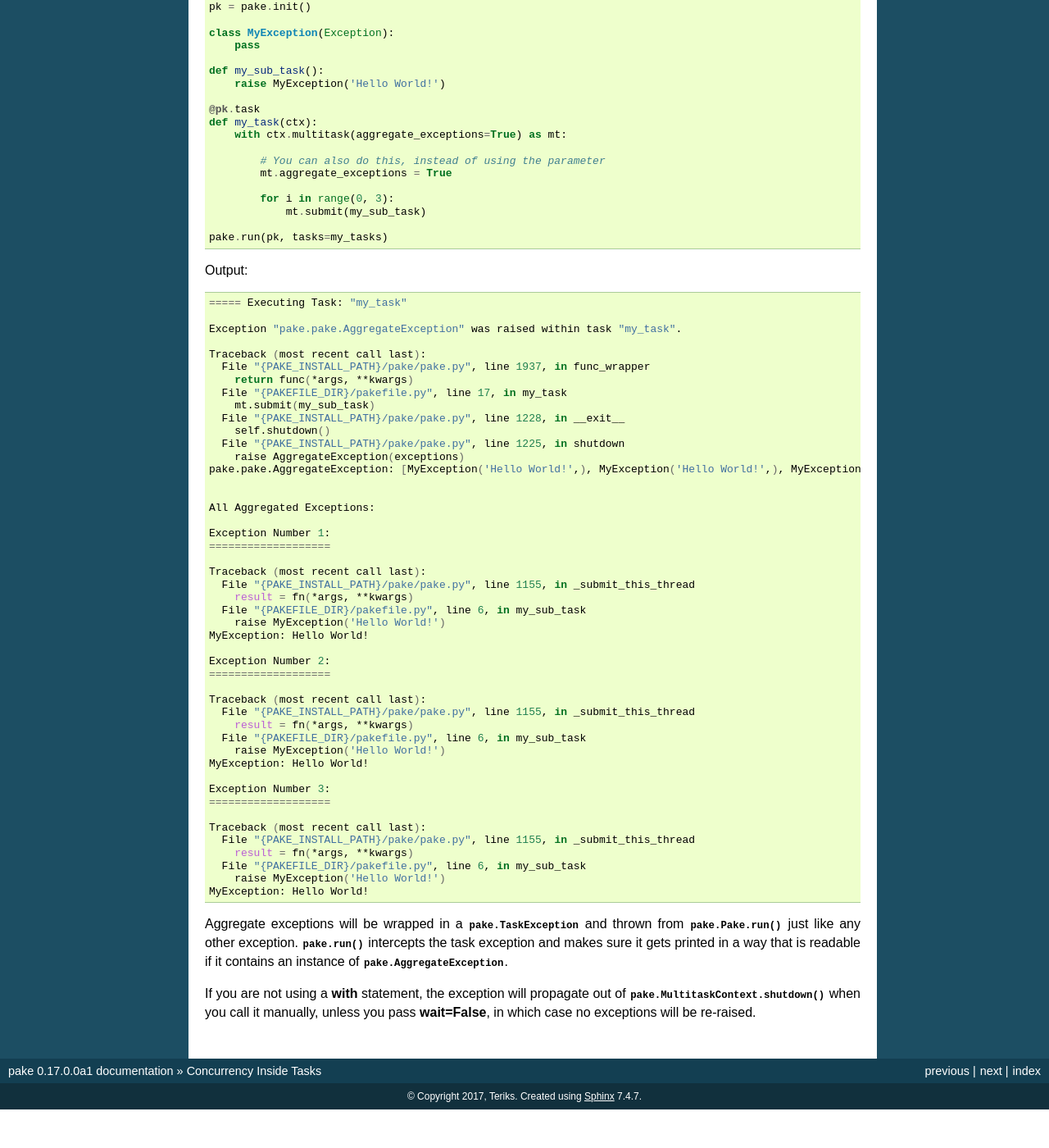
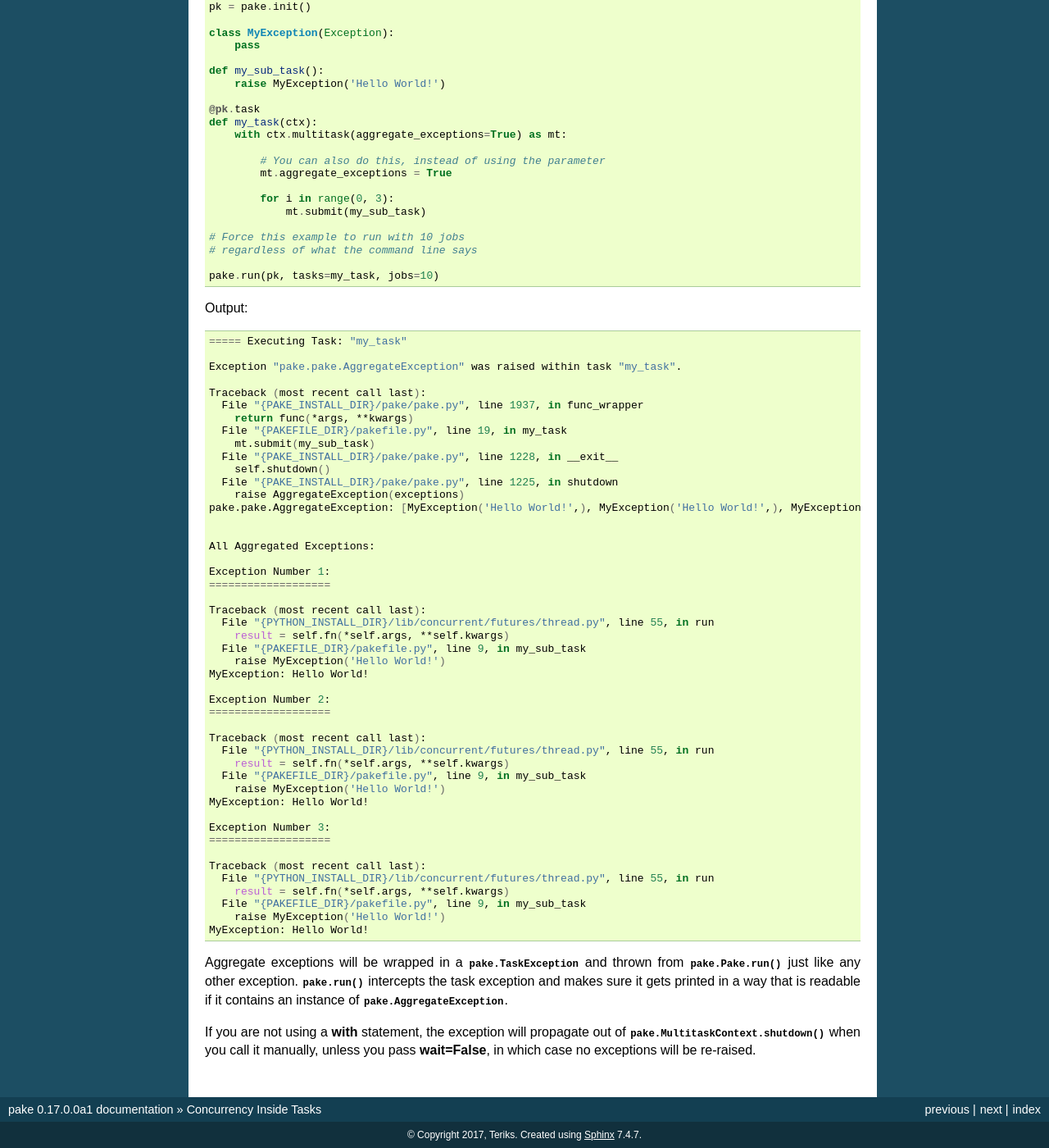
Before and after one commit to Teriks/pake, a Sphinx documentation site: the page built from docs/source/multitasking.rst, in a window 1280 px wide and 1400 px high, scrolled down 5153 px. Shown: the whole window at 82% size. Built offline with Sphinx 7.4.7, drawn with Linux system fonts in a browser that asks for light colours; before the commit the page ends 6506 px from its top, so only the background shows below that.

Commit message:
(Doc) Make sure aggregate exception code example runs jobs > 1

```diff
--- a/docs/source/multitasking.rst
+++ b/docs/source/multitasking.rst
@@ -344,7 +344,10 @@ Example:
             for i in range(0, 3):
                 mt.submit(my_sub_task)
 
-    pake.run(pk, tasks=my_tasks)
+    # Force this example to run with 10 jobs
+    # regardless of what the command line says
+
+    pake.run(pk, tasks=my_task, jobs=10)
 
 
 Output:
@@ -356,13 +359,13 @@ Output:
     Exception "pake.pake.AggregateException" was raised within task "my_task".
 
     Traceback (most recent call last):
-      File "{PAKE_INSTALL_PATH}/pake/pake.py", line 1937, in func_wrapper
+      File "{PAKE_INSTALL_DIR}/pake/pake.py", line 1937, in func_wrapper
         return func(*args, **kwargs)
-      File "{PAKEFILE_DIR}/pakefile.py", line 17, in my_task
+      File "{PAKEFILE_DIR}/pakefile.py", line 19, in my_task
         mt.submit(my_sub_task)
-      File "{PAKE_INSTALL_PATH}/pake/pake.py", line 1228, in __exit__
+      File "{PAKE_INSTALL_DIR}/pake/pake.py", line 1228, in __exit__
         self.shutdown()
-      File "{PAKE_INSTALL_PATH}/pake/pake.py", line 1225, in shutdown
+      File "{PAKE_INSTALL_DIR}/pake/pake.py", line 1225, in shutdown
         raise AggregateException(exceptions)
     pake.pake.AggregateException: [MyException('Hello World!',), MyException('Hello World!',), MyException('Hello World!',)]
 
@@ -373,9 +376,9 @@ Output:
     ===================
 
     Traceback (most recent call last):
-      File "{PAKE_INSTALL_PATH}/pake/pake.py", line 1155, in _submit_this_thread
-        result = fn(*args, **kwargs)
-      File "{PAKEFILE_DIR}/pakefile.py", line 6, in my_sub_task
+      File "{PYTHON_INSTALL_DIR}/lib/concurrent/futures/thread.py", line 55, in run
+        result = self.fn(*self.args, **self.kwargs)
+      File "{PAKEFILE_DIR}/pakefile.py", line 9, in my_sub_task
         raise MyException('Hello World!')
     MyException: Hello World!
 
@@ -383,9 +386,9 @@ Output:
     ===================
 
     Traceback (most recent call last):
-      File "{PAKE_INSTALL_PATH}/pake/pake.py", line 1155, in _submit_this_thread
-        result = fn(*args, **kwargs)
-      File "{PAKEFILE_DIR}/pakefile.py", line 6, in my_sub_task
+      File "{PYTHON_INSTALL_DIR}/lib/concurrent/futures/thread.py", line 55, in run
+        result = self.fn(*self.args, **self.kwargs)
+      File "{PAKEFILE_DIR}/pakefile.py", line 9, in my_sub_task
         raise MyException('Hello World!')
     MyException: Hello World!
 
@@ -393,9 +396,9 @@ Output:
     ===================
 
     Traceback (most recent call last):
-      File "{PAKE_INSTALL_PATH}/pake/pake.py", line 1155, in _submit_this_thread
-        result = fn(*args, **kwargs)
-      File "{PAKEFILE_DIR}/pakefile.py", line 6, in my_sub_task
+      File "{PYTHON_INSTALL_DIR}/lib/concurrent/futures/thread.py", line 55, in run
+        result = self.fn(*self.args, **self.kwargs)
+      File "{PAKEFILE_DIR}/pakefile.py", line 9, in my_sub_task
         raise MyException('Hello World!')
     MyException: Hello World!
 
```
